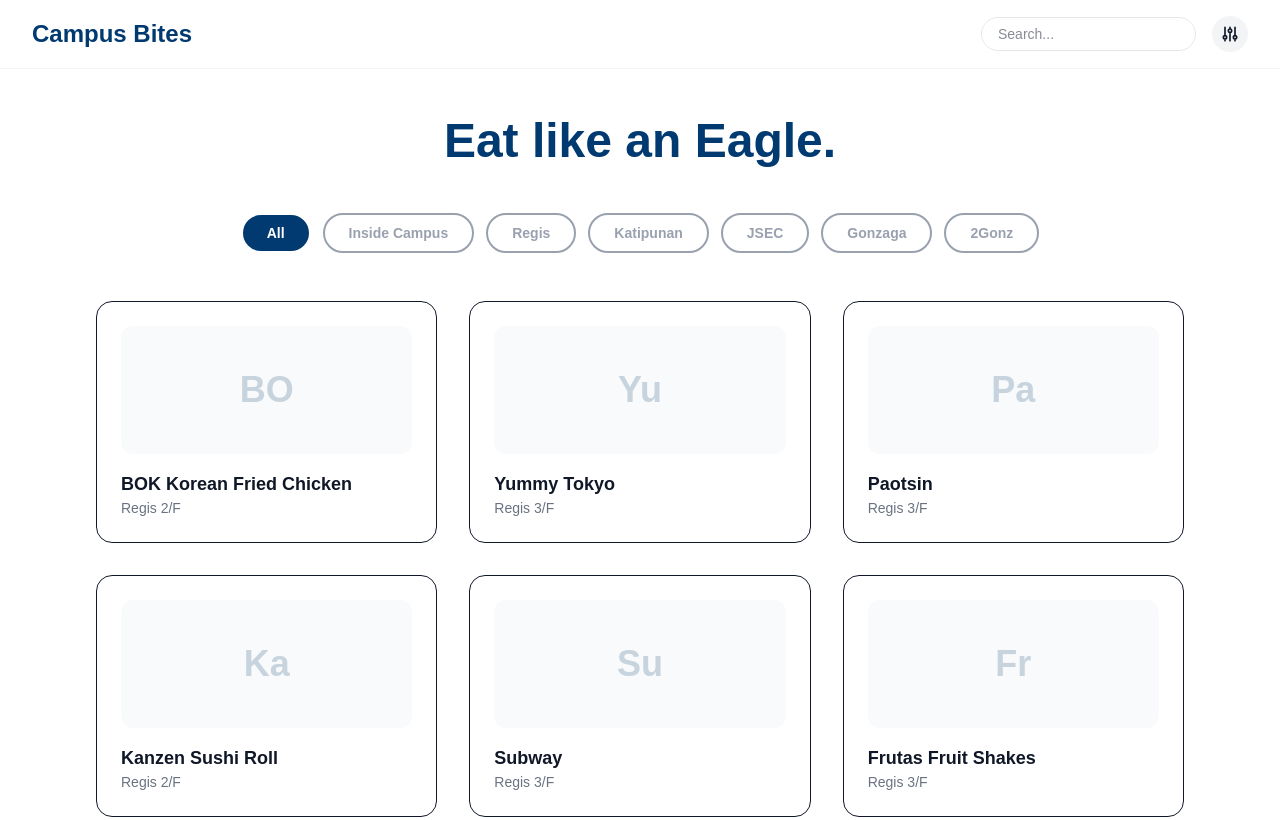
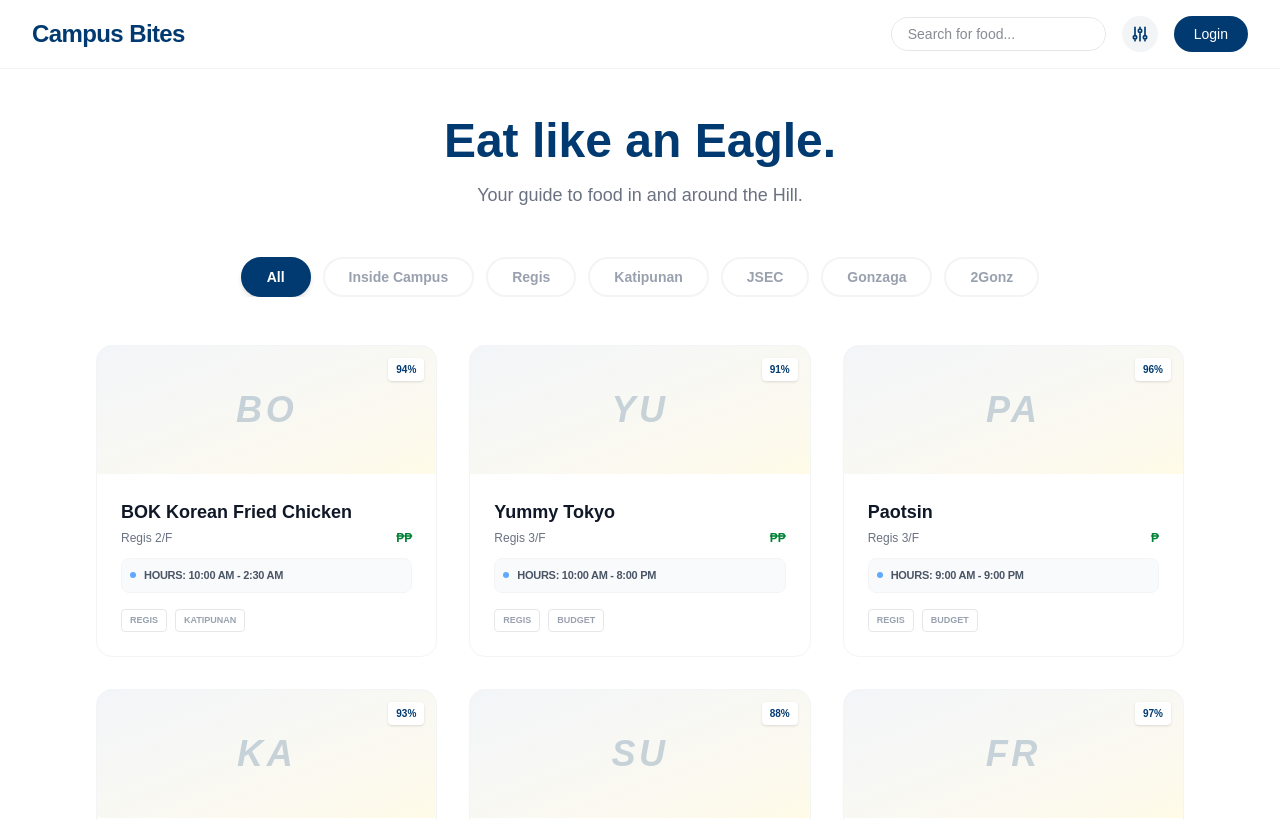
Before and after one commit to clongerts/campus-bites, a Next.js app: page / in a window 1280 px wide. Shown: the top 820 px of the page. Built offline with nearby package versions, Linux system fonts and the light colour scheme.

Commit message:
Update page.tsx

```diff
--- a/app/page.tsx
+++ b/app/page.tsx
@@ -2,8 +2,7 @@
 
 import React, { useState } from 'react';
 
-// Adding these interfaces ensures GitHub's "Strict Mode" build passes
-interface MenuItem {
+interface Menu {
   name: string;
   price: number;
 }
@@ -16,13 +15,12 @@
   price: string;
   hours: string;
   tags: string[];
-  menu: MenuItem[];
+  menu: Menu[];
 }
 
 const CampusBitesHome = () => {
   const [activeFilter, setActiveFilter] = useState("All");
   const [searchQuery, setSearchQuery] = useState("");
-  // Explicitly typing the state prevents "any" errors during build
   const [selectedStall, setSelectedStall] = useState<Stall | null>(null);
   const [isSearchModalOpen, setIsSearchModalOpen] = useState(false);
   const [priceFilter, setPriceFilter] = useState("All");
@@ -149,8 +147,9 @@
       hours: "7:00 AM - 9:00 PM",
       tags: ["Regis"],
       menu: [
-        { name: "Bread A", price: 90 },
-        { name: "Bread B", price: 110 }
+        { name: "Signature Bread", price: 80 },
+        { name: "Iced Latte", price: 140 },
+        { name: "Pastry Set", price: 250 }
       ]
     },
     {
@@ -163,7 +162,9 @@
       tags: ["Regis", "Date Spot", "Japanese"],
       menu: [
         { name: "Karaage", price: 150 },
-        { name: "Torched Salmon", price: 360 }
+        { name: "Torched Salmon", price: 360 },
+        { name: "Garlic Beef", price: 270 },
+        { name: "Curry Spiced Pork", price: 200 },
       ]
     },
     {
@@ -175,19 +176,23 @@
       hours: "8:00 AM - 5:00 PM",
       tags: ["Inside Campus", "Gonzaga", "Budget", "Filipino"],
       menu: [
-        { name: "Tapa Bowl", price: 99 }
+        { name: "Tapa Special", price: 120 },
+        { name: "Pork Sisig", price: 110 },
+        { name: "Iced Tea", price: 30 }
       ]
     },
     {
       id: 12,
       name: "Sample 2Gonz",
-      loc: "2Gonz",
+      loc: "Gonzaga",
       rating: 90,
       price: "₱",
       hours: "8:00 AM - 5:00 PM",
       tags: ["Inside Campus", "2Gonz"],
       menu: [
-        { name: "Rice Meal", price: 85 }
+        { name: "Chicken Adobo", price: 95 },
+        { name: "Fried Fish", price: 85 },
+        { name: "Vegetable Side", price: 25 }
       ]
     },
   ];
@@ -206,33 +211,42 @@
   return (
     <div className="min-h-screen bg-white text-gray-900">
       <nav className="border-b border-gray-100 py-4 px-8 flex justify-between items-center sticky top-0 bg-white/90 backdrop-blur-md z-50">
-        <h1 className="text-2xl font-bold text-[#003A70]">Campus Bites</h1>
+        <h1 className="text-2xl font-bold text-[#003A70] tracking-tight">Campus Bites</h1>
         <div className="flex gap-4 items-center">
           <input
             type="text"
-            placeholder="Search..."
-            className="border border-gray-200 rounded-full px-4 py-1.5 text-sm"
+            placeholder="Search for food..."
+            className="hidden md:block border border-gray-200 rounded-full px-4 py-1.5 text-sm focus:outline-none focus:ring-2 focus:ring-[#003A70]/20"
             onChange={(e) => setSearchQuery(e.target.value)}
           />
-          <button onClick={() => setIsSearchModalOpen(true)} className="p-2 bg-gray-100 rounded-full">
+          <button
+            onClick={() => setIsSearchModalOpen(true)}
+            className="p-2 bg-gray-100 rounded-full hover:bg-gray-200 transition text-[#003A70]"
+          >
             <svg xmlns="http://www.w3.org/2000/svg" className="h-5 w-5" fill="none" viewBox="0 0 24 24" stroke="currentColor">
               <path strokeLinecap="round" strokeLinejoin="round" strokeWidth={2} d="M12 6V4m0 2a2 2 0 100 4m0-4a2 2 0 110 4m-6 8a2 2 0 100-4m0 4a2 2 0 110-4m0 4v2m0-6V4m6 6v10m6-2a2 2 0 100-4m0 4a2 2 0 110-4m0 4v2m0-6V4" />
             </svg>
           </button>
+          <button className="bg-[#003A70] text-white px-5 py-2 rounded-full font-medium hover:bg-blue-800 transition text-sm">
+            Login
+          </button>
         </div>
       </nav>
 
-      <header className="py-12 px-8 text-center">
-        <h2 className="text-5xl font-extrabold text-[#003A70]">Eat like an Eagle.</h2>
+      <header className="py-12 px-8 max-w-6xl mx-auto text-center">
+        <h2 className="text-5xl font-extrabold mb-4 text-[#003A70]">Eat like an Eagle.</h2>
+        <p className="text-gray-500 text-lg">Your guide to food in and around the Hill.</p>
       </header>
 
-      <div className="flex gap-3 justify-center mb-12 px-8 overflow-x-auto">
+      <div className="flex gap-3 justify-center mb-12 px-8 overflow-x-auto no-scrollbar">
         {locations.map((filter) => (
           <button
             key={filter}
             onClick={() => setActiveFilter(filter)}
-            className={`px-6 py-2 rounded-full border-2 text-sm font-semibold transition-all ${
-              activeFilter === filter ? "bg-[#003A70] text-white" : "text-gray-400"
+            className={`px-6 py-2 rounded-full transition-all whitespace-nowrap border-2 font-semibold text-sm ${
+              activeFilter === filter
+              ? "bg-[#003A70] border-[#003A70] text-white shadow-md"
+              : "border-gray-100 text-gray-400 hover:border-[#003A70] hover:text-[#003A70]"
             }`}
           >
             {filter}
@@ -240,46 +254,139 @@
         ))}
       </div>
 
-      <main className="max-w-6xl mx-auto px-8 pb-20 grid grid-cols-1 md:grid-cols-3 gap-8">
+      <main className="max-w-6xl mx-auto px-8 pb-20">
+        <div className="grid grid-cols-1 md:grid-cols-2 lg:grid-cols-3 gap-8">
           {filteredStalls.map((stall) => (
-          <div key={stall.id} onClick={() => setSelectedStall(stall)} className="border rounded-2xl p-6 cursor-pointer hover:shadow-lg transition">
-            <div className="h-32 bg-gray-50 flex items-center justify-center mb-4 rounded-xl">
-               <span className="text-[#003A70]/20 text-4xl font-black">{stall.name.substring(0, 2)}</span>
+            <div
+              key={stall.id}
+              onClick={() => setSelectedStall(stall)}
+              className="group border border-gray-100 rounded-2xl hover:shadow-xl transition-all duration-300 bg-white overflow-hidden cursor-pointer"
+            >
+              <div className="h-32 bg-gradient-to-br from-[#003A70]/5 to-[#FFD700]/10 flex items-center justify-center relative">
+                 <span className="absolute top-3 right-3 bg-white px-2 py-1 rounded text-[10px] font-bold text-[#003A70] shadow-sm">
+                    {stall.rating}%
+                 </span>
+                 <p className="text-[#003A70]/20 font-black text-4xl italic select-none uppercase tracking-widest">
+                    {stall.name.substring(0, 2)}
+                 </p>
               </div>
-            <h4 className="font-bold text-lg">{stall.name}</h4>
-            <p className="text-sm text-gray-500">{stall.loc}</p>
+              <div className="p-6">
+                <h4 className="text-lg font-bold group-hover:text-[#003A70] transition mb-1">{stall.name}</h4>
+                <div className="flex justify-between text-xs text-gray-500 mb-3 font-medium">
+                  <span>{stall.loc}</span>
+                  <span className="text-green-700 font-bold">{stall.price}</span>
+                </div>
+                <div className="bg-gray-50 rounded-lg p-2 flex items-center gap-2 mb-4 border border-gray-100">
+                  <div className="w-1.5 h-1.5 rounded-full bg-blue-400 animate-pulse"></div>
+                  <span className="text-[11px] font-bold text-gray-600 uppercase tracking-tight">
+                    Hours: {stall.hours}
+                  </span>
+                </div>
+                <div className="flex gap-2">
+                  {stall.tags.slice(0, 2).map(tag => (
+                    <span key={tag} className="text-[9px] uppercase font-bold text-gray-400 border border-gray-200 px-2 py-1 rounded">
+                      {tag}
+                    </span>
+                  ))}
+                </div>
+              </div>
             </div>
           ))}
+        </div>
       </main>
 
       {selectedStall && (
-        <div className="fixed inset-0 bg-black/50 flex items-center justify-center p-4 z-[100]">
-          <div className="bg-white rounded-3xl p-8 max-w-md w-full relative">
-            <button onClick={() => setSelectedStall(null)} className="absolute top-4 right-4 text-gray-400">✕</button>
-            <h2 className="text-2xl font-bold text-[#003A70]">{selectedStall.name}</h2>
-            <div className="mt-6 border-t pt-4">
-              <h3 className="font-bold mb-2">Menu</h3>
-              {selectedStall.menu.map((item, idx) => (
-                <div key={idx} className="flex justify-between py-2 border-b text-sm">
-                  <span>{item.name}</span>
-                  <span className="font-bold">₱{item.price}</span>
+        <div className="fixed inset-0 bg-[#003A70]/40 backdrop-blur-sm flex items-center justify-center p-4 z-[100]">
+          <div className="bg-white rounded-3xl p-8 max-w-md w-full relative shadow-2xl animate-in fade-in zoom-in duration-200">
+            <button onClick={() => setSelectedStall(null)} className="absolute top-6 right-6 text-gray-400 hover:text-gray-900 transition">
+              <svg xmlns="http://www.w3.org/2000/svg" className="h-6 w-6" fill="none" viewBox="0 0 24 24" stroke="currentColor">
+                <path strokeLinecap="round" strokeLinejoin="round" strokeWidth={2} d="M6 18L18 6M6 6l12 12" />
+              </svg>
+            </button>
+            <div className="mb-6">
+              <span className="text-[10px] font-bold text-[#003A70] uppercase tracking-widest bg-blue-50 px-2 py-1 rounded mb-2 inline-block">
+                {selectedStall.loc}
+              </span>
+              <h2 className="text-3xl font-black text-[#003A70] leading-tight">{selectedStall.name}</h2>
+              <div className="flex items-center gap-2 mt-2">
+                <span className="text-sm font-bold text-green-700">{selectedStall.price}</span>
+                <span className="text-gray-300">•</span>
+                <span className="text-sm text-gray-500 font-medium">{selectedStall.hours}</span>
               </div>
+            </div>
+            <div className="border-t border-gray-100 pt-6">
+              <h3 className="font-extrabold text-[#003A70] uppercase tracking-tighter text-lg mb-4">On the Menu</h3>
+              <ul className="space-y-3">
+                {selectedStall.menu.map((item, index) => (
+                  <li key={index} className="flex items-center justify-between text-gray-700 font-medium bg-gray-50 p-3 rounded-xl border border-gray-100">
+                    <div className="flex items-center gap-3">
+                      <div className="w-1.5 h-1.5 rounded-full bg-[#FFD700]"></div>
+                      {item.name}
+                    </div>
+                    <span className="text-xs font-bold text-[#003A70]">₱{item.price}</span>
+                  </li>
                 ))}
+              </ul>
             </div>
+            <button onClick={() => setSelectedStall(null)} className="w-full mt-8 bg-[#003A70] text-white py-4 rounded-2xl font-bold hover:bg-blue-800 transition shadow-lg shadow-blue-900/20">
+              Back to Stalls
+            </button>
           </div>
         </div>
       )}
 
       {isSearchModalOpen && (
-        <div className="fixed inset-0 bg-black/50 flex items-center justify-center p-4 z-[110]">
-          <div className="bg-white rounded-3xl p-8 max-w-md w-full">
-            <h2 className="text-xl font-bold mb-4">Filters</h2>
-            <div className="flex flex-wrap gap-2 mb-6">
-              {pricePoints.map(p => (
-                <button key={p} onClick={() => setPriceFilter(p)} className={`px-4 py-2 rounded-full border ${priceFilter === p ? "bg-green-700 text-white" : ""}`}>{p}</button>
+        <div className="fixed inset-0 bg-black/40 backdrop-blur-sm flex items-center justify-center p-4 z-[110]">
+          <div className="bg-white rounded-[2.5rem] p-10 max-w-lg w-full relative shadow-2xl animate-in fade-in zoom-in duration-300 overflow-y-auto max-h-[90vh]">
+            <button onClick={() => setIsSearchModalOpen(false)} className="absolute top-8 right-8 text-gray-400 hover:text-gray-900 text-xl font-bold">✕</button>
+            <h2 className="text-3xl font-black mb-8 text-gray-900 tracking-tight">Filter Stalls</h2>
+
+            <div className="mb-8">
+              <label className="text-[11px] font-black text-gray-400 uppercase tracking-widest mb-4 block text-left">Location</label>
+              <div className="flex flex-wrap gap-2">
+                {locations.map(opt => (
+                  <button
+                    key={opt}
+                    onClick={() => setActiveFilter(opt)}
+                    className={`px-5 py-2.5 rounded-full border text-xs font-bold transition-all ${activeFilter === opt ? "bg-[#003A70] text-white border-[#003A70]" : "border-gray-100 text-gray-500"}`}
+                  >
+                    {opt}
+                  </button>
                 ))}
               </div>
-            <button onClick={() => setIsSearchModalOpen(false)} className="w-full bg-[#003A70] text-white py-3 rounded-xl font-bold">Apply</button>
+            </div>
+
+            <div className="mb-8">
+              <label className="text-[11px] font-black text-gray-400 uppercase tracking-widest mb-4 block text-left">Category</label>
+              <div className="flex flex-wrap gap-2">
+                {categories.map(opt => (
+                  <button
+                    key={opt}
+                    onClick={() => setActiveFilter(opt)}
+                    className={`px-5 py-2.5 rounded-full border text-xs font-bold transition-all ${activeFilter === opt ? "bg-[#003A70] text-white border-[#003A70]" : "border-gray-100 text-gray-500"}`}
+                  >
+                    {opt}
+                  </button>
+                ))}
+              </div>
+            </div>
+
+            <div className="mb-8">
+              <label className="text-[11px] font-black text-gray-400 uppercase tracking-widest mb-4 block text-left">Price Range</label>
+              <div className="flex flex-wrap gap-2">
+                {pricePoints.map(opt => (
+                  <button
+                    key={opt}
+                    onClick={() => setPriceFilter(opt)}
+                    className={`px-5 py-2.5 rounded-full border text-xs font-bold transition-all ${priceFilter === opt ? "bg-green-700 text-white border-green-700" : "border-gray-100 text-gray-500"}`}
+                  >
+                    {opt}
+                  </button>
+                ))}
+              </div>
+            </div>
+
+            <button onClick={() => setIsSearchModalOpen(false)} className="w-full py-5 bg-[#003A70] text-white rounded-2xl font-black text-sm hover:bg-blue-800 transition-all">Apply Filters</button>
           </div>
         </div>
       )}
```
Lines whose indentation alone changed are shown as unchanged.
